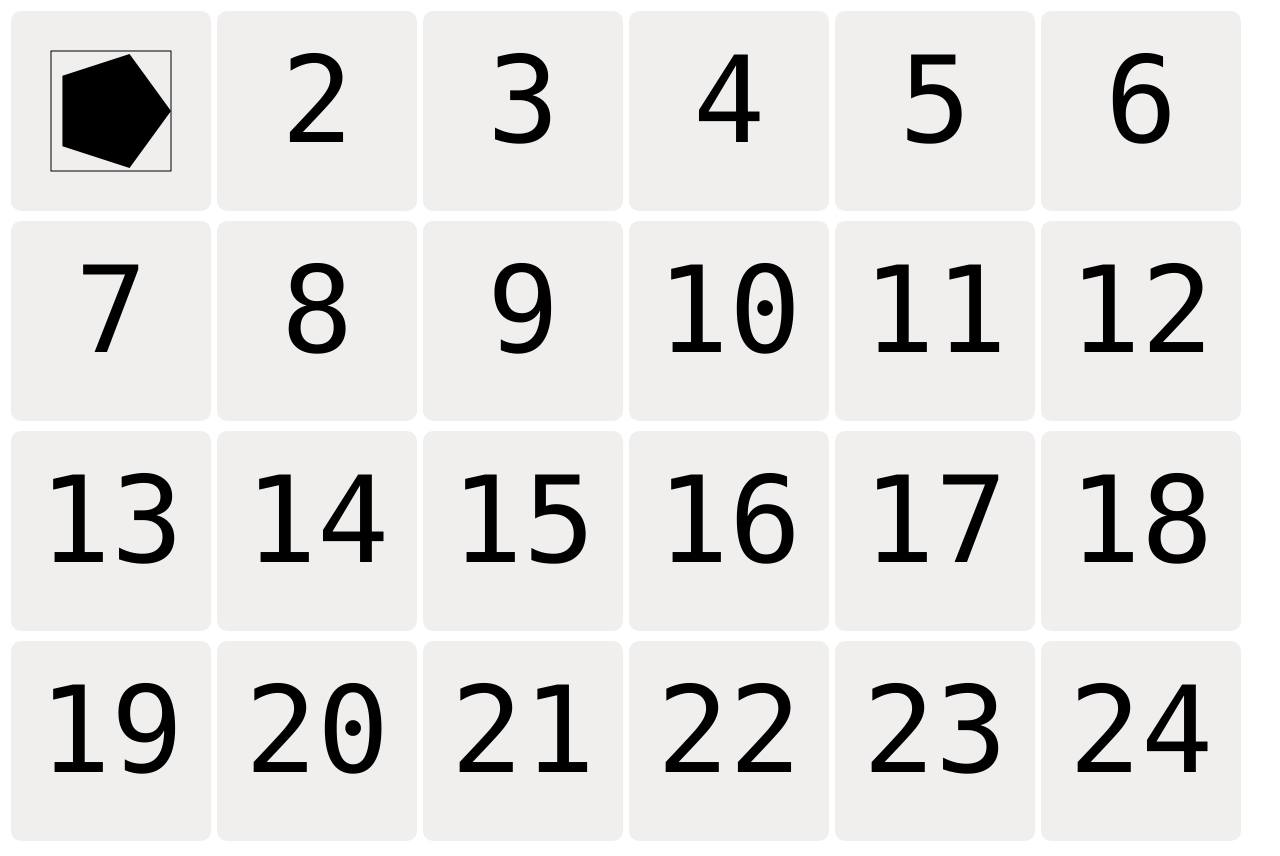
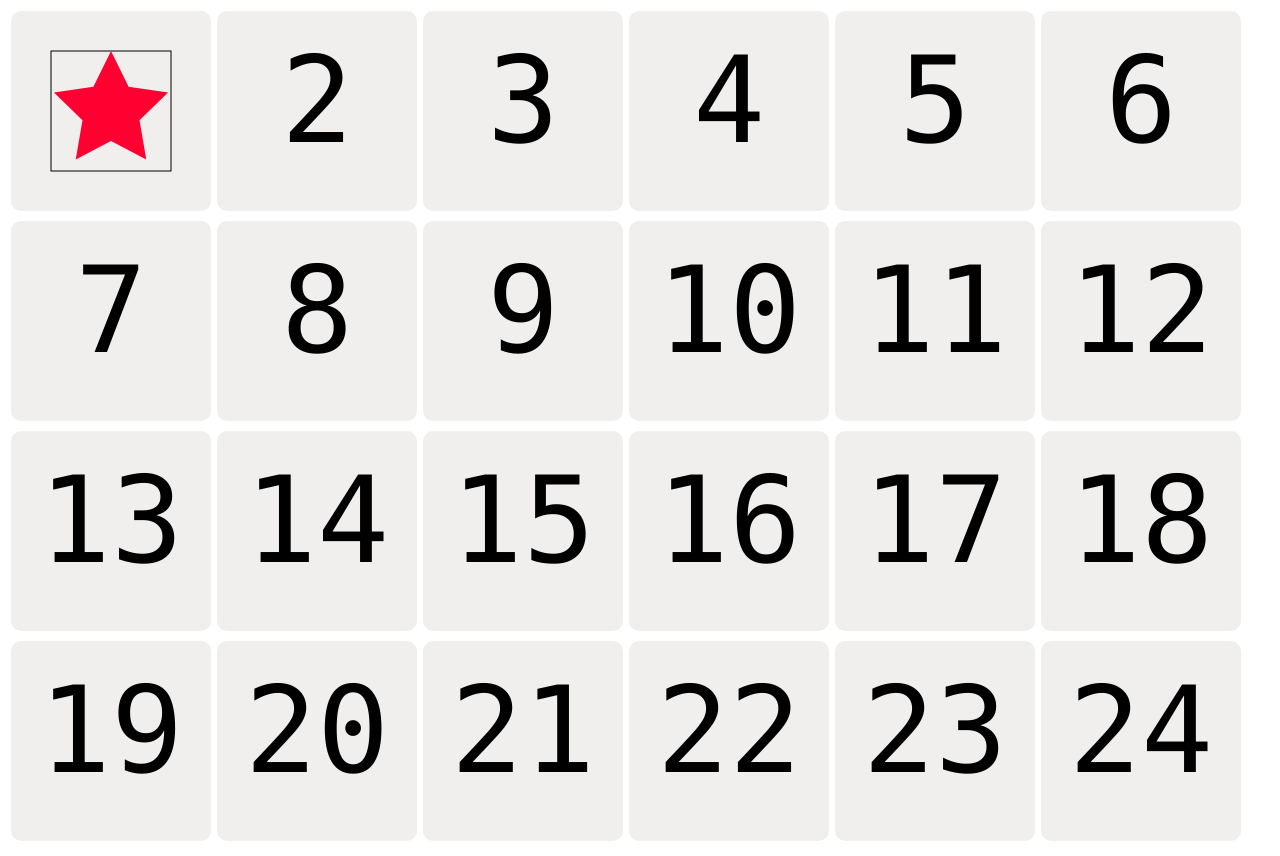
Before and after one commit to meshackkiplimo/december, a plain HTML site: page index.html in a window 1280 px wide. Drawn offline with Linux system fonts and the light colour scheme.

Commit message:
added collor fliper to the star

```diff
--- a/index.html
+++ b/index.html
@@ -19,7 +19,6 @@
         const drawItemFunctions = []
         drawItemFunctions [1] = drawStar
 
-
         for (let day=1; day<=24; day++){
             const canvas = document.createElement("canvas")
             canvas.width=cellSize
@@ -33,8 +32,9 @@
             const y = canvas.height/2
             const itemSize = canvas.width*0.6
             const drawItem = drawItemFunctions[index]
+            const hue = Math.random() * 360
             if(drawItem){
-                drawItem(ctx,x,y,itemSize)
+                drawItem(ctx,x,y,itemSize,hue)
 
             }else{
                 drawNumber(ctx,index,x,y,itemSize)
--- a/items/star.js
+++ b/items/star.js
@@ -1,20 +1,23 @@
-function drawStar(ctx,x,y,size){
+function drawStar(ctx,x,y,size,hue){
     const top = y - size /2
     const left = x - size / 2
     ctx.strokeRect(top,left,size,size)
 
-    const radius = size / 2
-    const pointCount = 5;
+    const outerRadius = size / 2
+    const innerRadius = outerRadius / 2
+    const pointCount = 10;
 
     ctx.beginPath()
     for(let i = 0; i < pointCount; i++){
+        const radius = i % 2 === 0 ? outerRadius : innerRadius
         const angle = (i/pointCount) * Math.PI * 2 ;
-        const surfacex = x+Math.cos(angle ) * radius
-        const surfacey = y+Math.sin(angle ) * radius
+        const surfacex = x+Math.sin(angle ) * radius
+        const surfacey = y-Math.cos(angle ) * radius
         ctx.lineTo(surfacex, surfacey)
 
 
     }
+    ctx.fillStyle = `hsl(${hue},100%,50%)`
     ctx.fill()
 
     }
```
